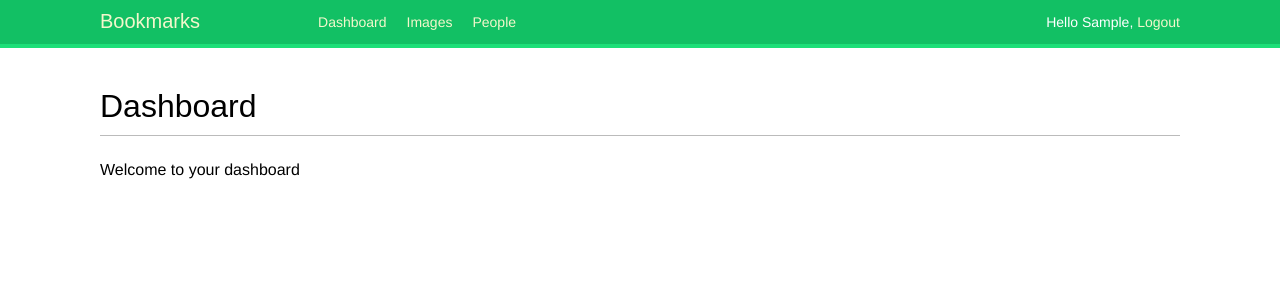
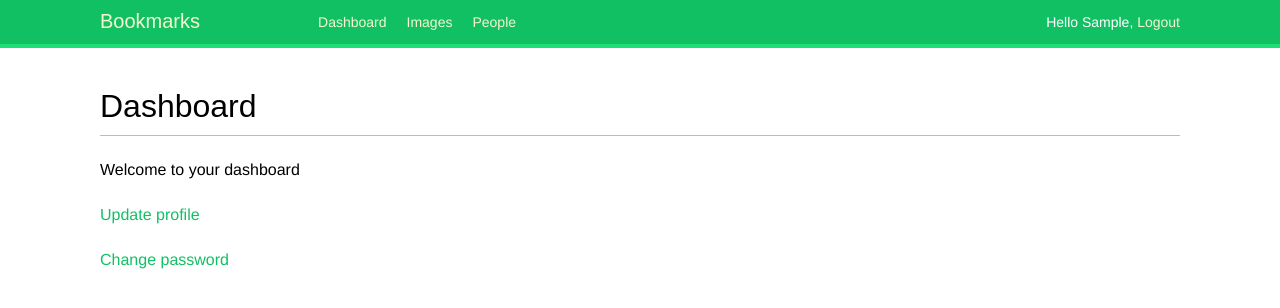
Before and after one commit to iankigen/bookmarks, a Django app: page /account/ in a window 1280 px wide. Shown: the top 308 px of the page. Run offline with Django 3.2, Linux system fonts and the light colour scheme; the visitor is signed in with stand-in values (Sample User, id 1); some web fonts are replaced.

Commit message:
chore: add profile update view

```diff
--- a/account/templates/account/dashboard.html
+++ b/account/templates/account/dashboard.html
@@ -5,4 +5,6 @@
 {% block content %}
     <h1>Dashboard</h1>
     <p>Welcome to your dashboard</p>
+    <p><a href="{% url 'edit' %}">Update profile</a></p>
+    <p><a href="{% url 'password_change' %}">Change password</a></p>
 {% endblock %}
--- a/account/urls.py
+++ b/account/urls.py
@@ -1,8 +1,9 @@
 from django.urls import path, include
-from .views import dashboard, register
+from .views import dashboard, register, edit
 
 urlpatterns = [
 	path('register/', register, name='register'),
+	path('edit/', edit, name='edit'),
 	path('', include('django.contrib.auth.urls')),
 	path('', dashboard, name='dashboard'),
 ]
--- a/account/views.py
+++ b/account/views.py
@@ -1,7 +1,8 @@
 from django.contrib.auth.decorators import login_required
 from django.shortcuts import render
 
-from .forms import UserRegistrationForm
+from .forms import UserRegistrationForm, UserEditForm, ProfileEditForm
+from .models import Profile
 
 
 @login_required
@@ -18,6 +19,20 @@ def register(request):
 			new_user = user_form.save(commit=False)
 			new_user.set_password(cd['password'])
 			new_user.save()
+			Profile.objects.create(user=new_user)
 			return render(request, 'account/register_done.html', {'new_user': new_user})
 
 	return render(request, 'account/register.html', {'user_form': user_form})
+
+
+@login_required
+def edit(request):
+	user_form = UserEditForm(instance=request.user)
+	profile_form = ProfileEditForm(instance=request.user)
+	if request.method == 'POST':
+		user_form = UserEditForm(instance=request.user, data=request.POST)
+		profile_form = ProfileEditForm(instance=request.user, data=request.POST, files=request.FILES)
+		if user_form.is_valid() and profile_form.is_valid():
+			user_form.save()
+			profile_form.save()
+	return render(request, 'account/edit.html', {'user_form': user_form, 'profile_form': profile_form})
```
Also changed, not shown: account/templates/account/edit.html (added, +12 -0 lines).
